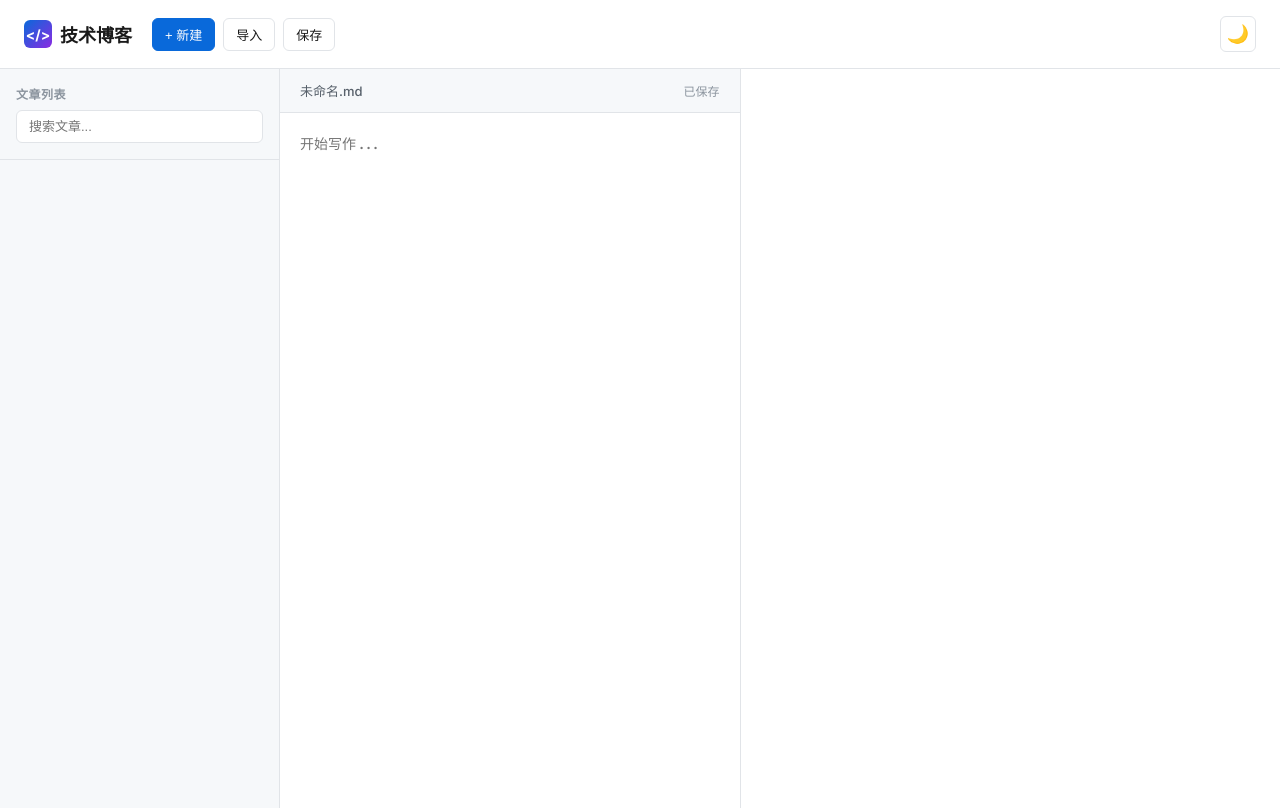
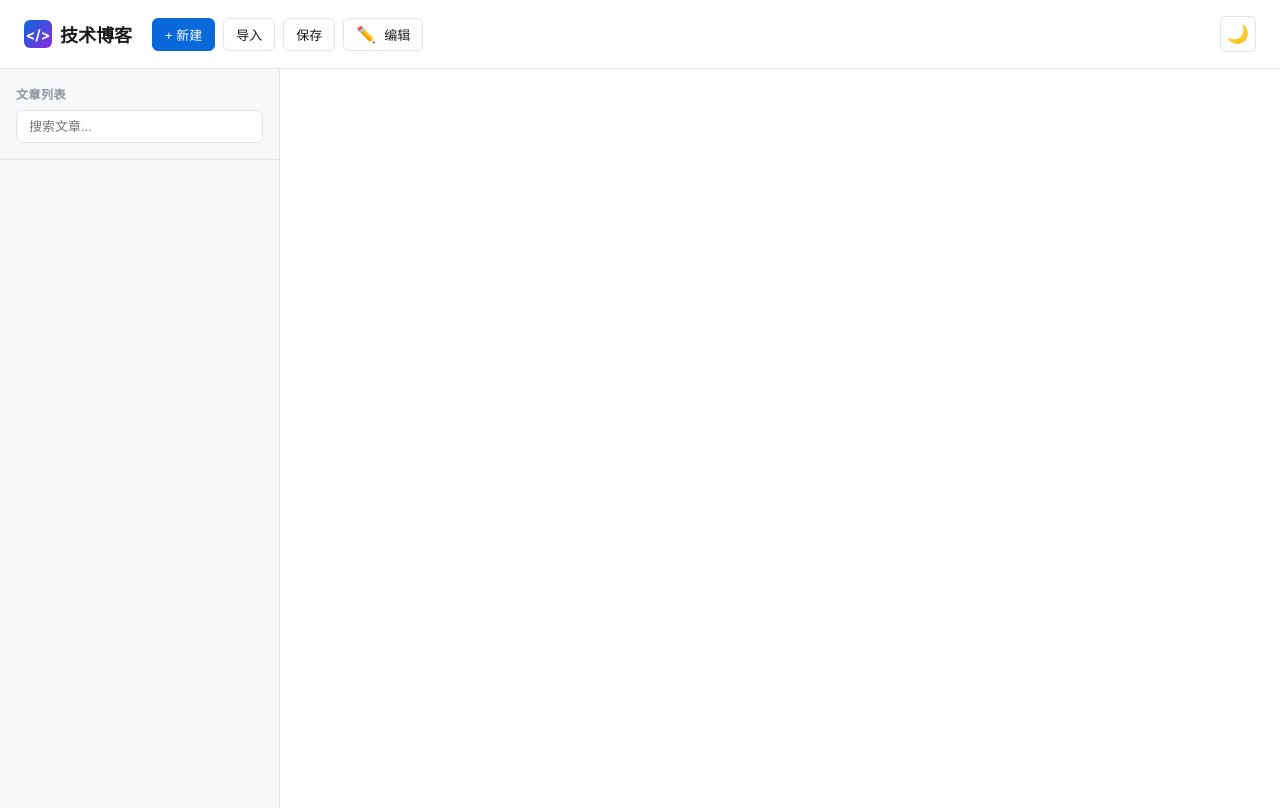
Before and after one commit to sanliu1024/claude_project, a website: page public/index.html in a window 1280 px wide. Drawn offline with nearby package versions, Linux system fonts and the light colour scheme; no server answers.

Commit message:
feat: add edit mode toggle, dark theme, and blog style design
- Add technical blog style design
- Add dark/light theme toggle
- Add edit mode toggle (default preview mode)
- Add file search functionality
- Improve responsive design for mobile
- Update README.md with new features

```diff
--- a/public/index.html
+++ b/public/index.html
@@ -94,6 +94,7 @@
         .toolbar {
             display: flex;
             gap: 8px;
+            align-items: center;
         }
 
         .btn {
@@ -291,6 +292,47 @@
             flex-direction: column;
             border-right: 1px solid var(--border-color);
             min-width: 0;
+            transition: width 0.3s, flex 0.3s;
+        }
+
+        /* 预览模式 - 隐藏编辑器 */
+        .main.preview-mode .editor-container {
+            display: none;
+        }
+
+        .main.preview-mode .preview-container {
+            flex: 1;
+        }
+
+        /* 编辑模式按钮 */
+        .edit-mode-toggle {
+            position: relative;
+            display: flex;
+            align-items: center;
+            gap: 8px;
+            padding: 6px 12px;
+            border: 1px solid var(--border-color);
+            border-radius: 6px;
+            background: var(--bg-primary);
+            cursor: pointer;
+            font-size: 13px;
+            color: var(--text-primary);
+            transition: all 0.2s;
+        }
+
+        .edit-mode-toggle:hover {
+            background: var(--bg-secondary);
+            border-color: var(--text-muted);
+        }
+
+        .edit-mode-toggle.active {
+            background: var(--accent);
+            color: white;
+            border-color: var(--accent);
+        }
+
+        .edit-mode-toggle .icon {
+            font-size: 16px;
         }
 
         .editor-header {
@@ -555,6 +597,21 @@
             .header {
                 padding: 12px 16px;
             }
+
+            /* 移动端编辑模式 */
+            .main:not(.preview-mode) {
+                flex-direction: column;
+            }
+
+            .main:not(.preview-mode) .editor-container {
+                border-right: none;
+                border-bottom: 1px solid var(--border-color);
+                flex: 0 0 50%;
+            }
+
+            .main:not(.preview-mode) .preview-container {
+                flex: 0 0 50%;
+            }
         }
     </style>
 </head>
@@ -569,6 +626,10 @@
                 <button class="btn btn-primary" onclick="newFile()">+ 新建</button>
                 <button class="btn" onclick="openFile()">导入</button>
                 <button class="btn" onclick="handleSaveClick(event)">保存</button>
+                <button class="edit-mode-toggle" id="editModeToggle" onclick="toggleEditMode()" title="切换编辑模式">
+                    <span class="icon">✏️</span>
+                    <span id="editModeText">编辑</span>
+                </button>
             </div>
         </div>
         <button class="theme-toggle" onclick="toggleTheme()" title="切换主题">
@@ -625,6 +686,7 @@
         let currentFileId = null;
         let saveTimeout = null;
         let currentTheme = 'light';
+        let editMode = false; // 编辑模式状态
 
         // API 调用函数
         async function apiCall(url, options = {}) {
@@ -888,6 +950,45 @@
             localStorage.setItem('theme', currentTheme);
         }
 
+        // 编辑模式切换
+        function toggleEditMode() {
+            editMode = !editMode;
+            const mainEl = document.querySelector('.main');
+            const toggleBtn = document.getElementById('editModeToggle');
+            const toggleText = document.getElementById('editModeText');
+
+            if (editMode) {
+                mainEl.classList.remove('preview-mode');
+                toggleBtn.classList.add('active');
+                toggleText.textContent = '预览';
+                toggleBtn.querySelector('.icon').textContent = '👁️';
+                input.focus();
+            } else {
+                mainEl.classList.add('preview-mode');
+                toggleBtn.classList.remove('active');
+                toggleText.textContent = '编辑';
+                toggleBtn.querySelector('.icon').textContent = '✏️';
+            }
+
+            localStorage.setItem('editMode', editMode);
+        }
+
+        // 初始化编辑模式
+        function initEditMode() {
+            const savedMode = localStorage.getItem('editMode');
+            if (savedMode === 'true') {
+                editMode = true;
+                document.querySelector('.main').classList.remove('preview-mode');
+                document.getElementById('editModeToggle').classList.add('active');
+                document.getElementById('editModeText').textContent = '预览';
+                document.getElementById('editModeToggle').querySelector('.icon').textContent = '👁️';
+            } else {
+                // 默认预览模式
+                document.querySelector('.main').classList.add('preview-mode');
+                editMode = false;
+            }
+        }
+
         // 初始化主题
         function initTheme() {
             const savedTheme = localStorage.getItem('theme') || 'light';
@@ -914,6 +1015,7 @@
         // 初始化
         async function init() {
             initTheme();
+            initEditMode();
             await loadFilesFromCloud();
             const firstFile = Object.values(files)[0];
             if (firstFile) {
```
Also changed, not shown: README.md, netlify.toml.
